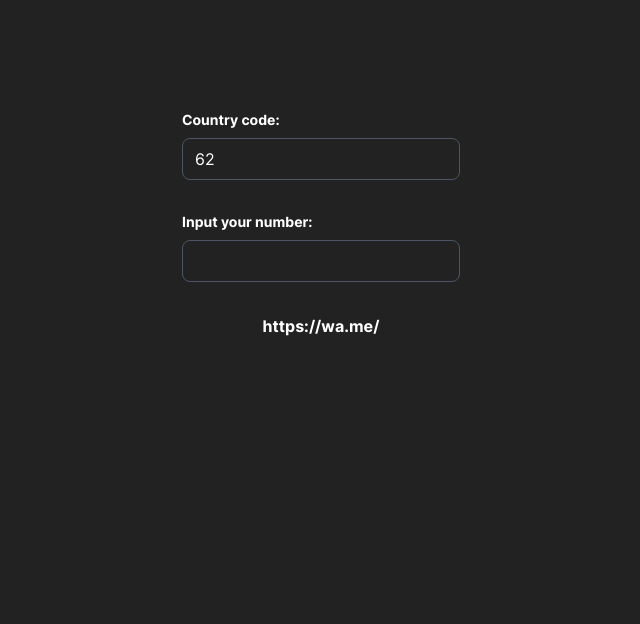
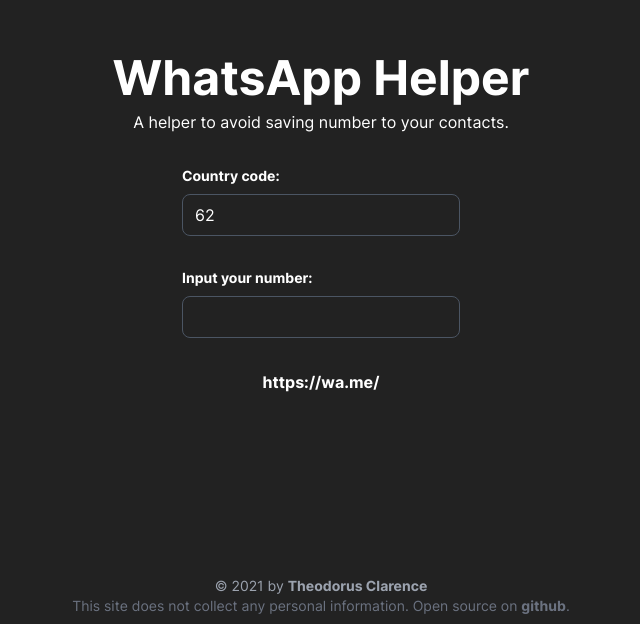
Before and after one commit to theodorusclarence/wa-helper, a Next.js app: page / in a window 1280 px wide. Shown: the part 176-800 px from the top of the page, without its empty margins (319-959 px from the left). Built offline with nearby package versions, Linux system fonts and the light colour scheme.

Commit message:
feat: add splitbee and header

```diff
--- a/pages/index.jsx
+++ b/pages/index.jsx
@@ -29,6 +29,10 @@
       <main>
         <section className='bg-dark'>
           <div className='flex flex-col items-center justify-center min-h-screen space-y-8 text-white layout'>
+            <div className='flex flex-col space-y-2 text-center'>
+              <h1>WhatsApp Helper</h1>
+              <p>A helper to avoid saving number to your contacts.</p>
+            </div>
             <div className='flex flex-col space-y-2'>
               <label className='text-sm font-bold' htmlFor='id'>
                 Country code:
@@ -55,7 +59,24 @@
                 pattern='\d*'
               />
             </div>
-            <CustomLink href={link}>{link}</CustomLink>
+            <CustomLink data-splitbee-event='Link Click' href={link}>
+              {link}
+            </CustomLink>
+            <footer className='absolute text-sm text-center text-gray-400 bottom-2'>
+              © {new Date().getFullYear()} by{' '}
+              <CustomLink href='https://theodorusclarence.com'>
+                Theodorus Clarence
+              </CustomLink>
+              <br />
+              <div className='text-gray-500'>
+                This site does not collect any personal information. Open source
+                on{' '}
+                <CustomLink href='https://github.com/theodorusclarence/wa-helper'>
+                  github
+                </CustomLink>
+                .
+              </div>
+            </footer>
           </div>
         </section>
       </main>
```
